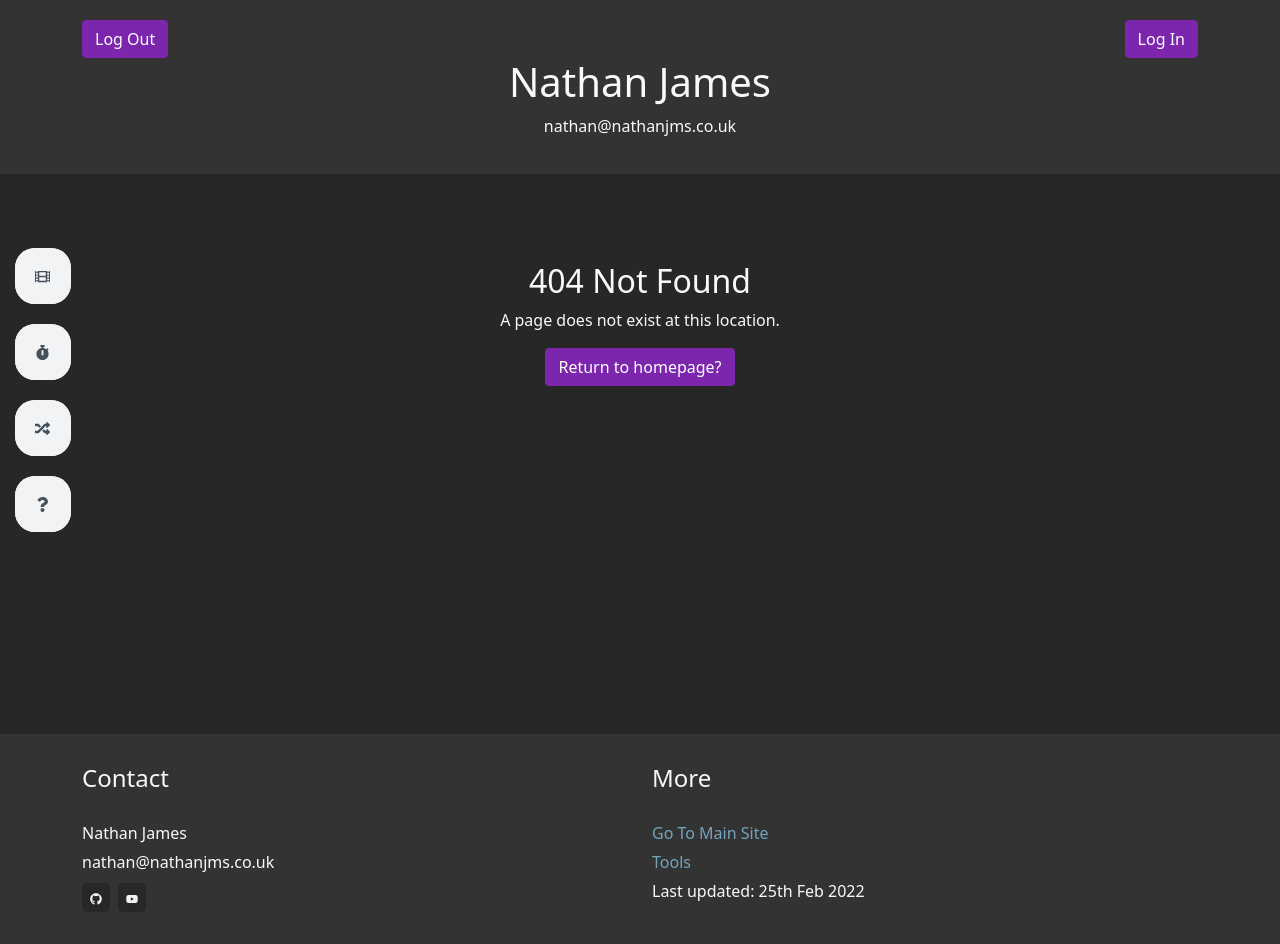
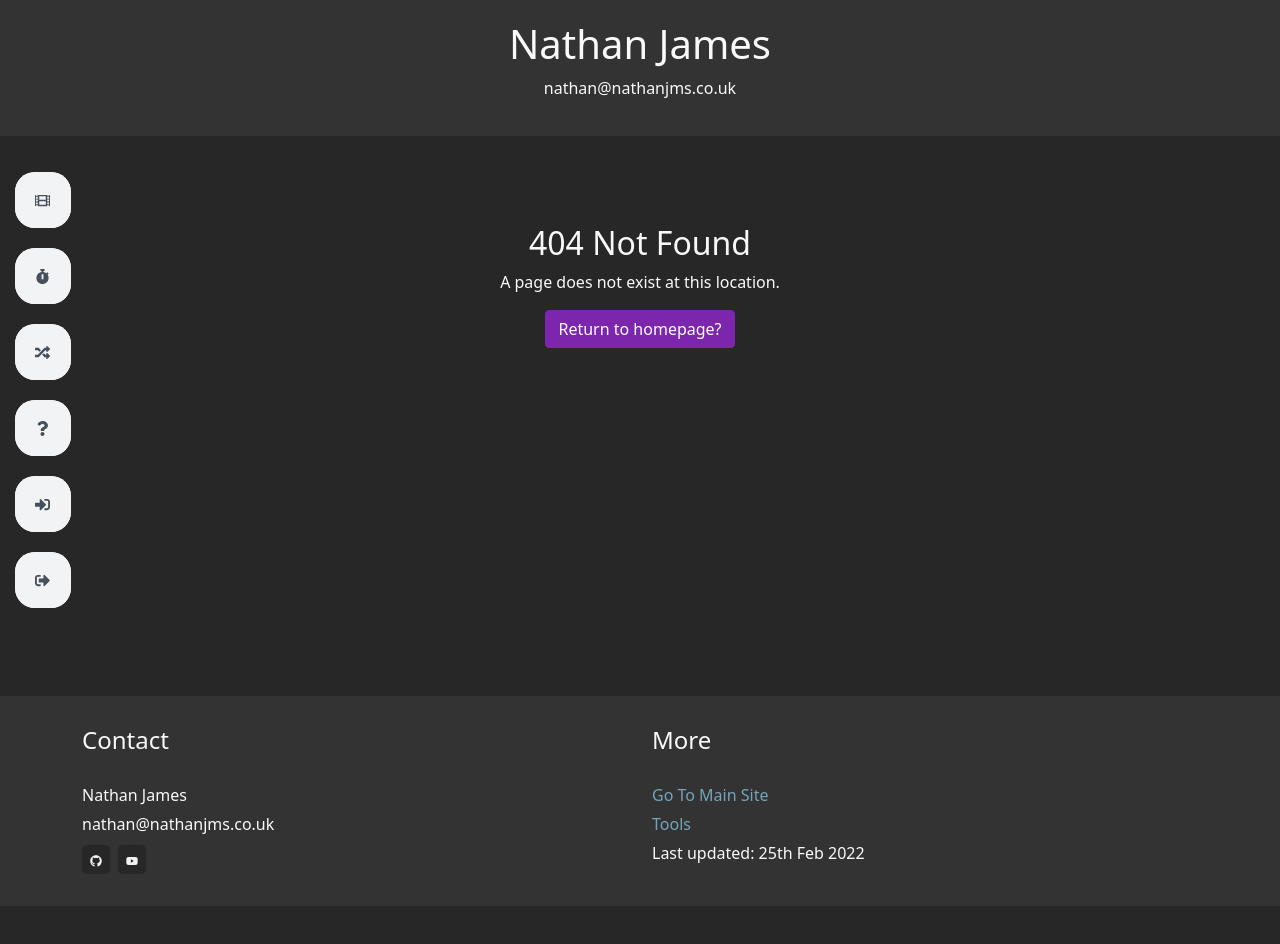
Before and after one commit to Nathanjms/nj-movies-v2, a React (Create React App) app: page /test in a window 1280 px wide. After the commit the page ends 906 px from the top, so only its background shows below. Built offline with nearby package versions, Linux system fonts and the light colour scheme.

Commit message:
Navbar updates (TODO: tidy up css)

```diff
--- a/src/components/Global/Header.tsx
+++ b/src/components/Global/Header.tsx
@@ -1,17 +1,11 @@
 import React from "react";
-import { Button, Col, Container, Row } from "react-bootstrap";
+import { Col, Container, Row } from "react-bootstrap";
 
 function Home() {
   return (
     <div id="header" className="section">
       <Container>
         <Row>
-          <Col xs={6} className="text-start">
-            <Button onClick={() => console.log("Log Out")}>Log Out</Button>
-          </Col>
-          <Col xs={6} className="text-end">
-            <Button onClick={() => console.log("Log In")}>Log In</Button>
-          </Col>
           <Col>
             <h1>Nathan James</h1>
             <p>nathan@nathanjms.co.uk</p>
--- a/src/components/Global/Navbar.tsx
+++ b/src/components/Global/Navbar.tsx
@@ -1,5 +1,5 @@
 import React, { ReactElement, useReducer } from "react";
-import { FaBars } from "react-icons/fa";
+import { FaBars, FaSignInAlt, FaSignOutAlt } from "react-icons/fa";
 import navItems from "./NavItems";
 import { NavLink } from "react-router-dom";
 import "../../css/NavBar.css";
@@ -27,7 +27,9 @@ const NavBar: React.FC<{}> = (): ReactElement => {
   return (
     <header className="navBar-container">
       <nav className="navBar">
-        <ul className={hideNav ? "links hide-nav" : "links"}>
+        <ul
+          className={hideNav ? "webNav links hide-nav" : "webNav links fadeIn"}
+        >
           {navItems.map((element, id) => {
             return (
               <NavLink
@@ -40,6 +42,15 @@ const NavBar: React.FC<{}> = (): ReactElement => {
               </NavLink>
             );
           })}
+          {/*} TODO: Dynamic signin/out buttons: */}
+          <NavLink className="button-shape nav-link" to="/signin">
+            <FaSignInAlt />
+            <span>Sign In</span>
+          </NavLink>
+          <NavLink className="button-shape nav-link" to="/signout">
+            <FaSignOutAlt />
+            <span>Sign Out</span>
+          </NavLink>
         </ul>
         <MobileToggleBtn />
       </nav>
--- a/src/css/NavBar.css
+++ b/src/css/NavBar.css
@@ -19,7 +19,7 @@
 @media (max-width: 767px) {
   .navBar-container {
     justify-content: space-evenly;
-    flex-direction: row;
+    flex-direction: row-reverse;
     right: 0;
   }
 }
@@ -133,28 +133,64 @@
   .mobile-button {
     display: none;
   }
+  .authNav {
+    display: none;
+  }
 }
 
 @media (max-width: 767px) {
-  .navBar a {
+  .webNav a {
     margin-bottom: 5px;
   }
-  .navBar ul {
+  .webNav {
     display: flex;
     flex-direction: column;
     align-items: flex-end;
     margin-bottom: 1rem;
   }
-  .navBar a span {
-    display: none;
-    color: #fff;
-  }
   .hide-nav {
     display: none !important;
   }
-}
 
-.nav-link.active {
+  .webNav a {
+    width: 100%;
+  }
+
+  .button-logos {
+    color: white;
+    background-color: var(--primary);
+  }
+
+  .nav-link.active {
     color: #fff;
     background: var(--primary);
   }
+
+  .nav-link.active span {
+    color: #fff;
+  }
+
+  .navBar a span,
+  .navBar li > a span {
+    display: block;
+  }
+}
+
+.navBar .nav-link.active {
+  color: #fff;
+  background: var(--primary);
+  font-weight: normal;
+}
+
+.fadeIn {
+  animation: fadeIn ease 0.5s;
+}
+
+@keyframes fadeIn {
+  0% {
+    opacity: 0;
+  }
+  100% {
+    opacity: 1;
+  }
+}
```
